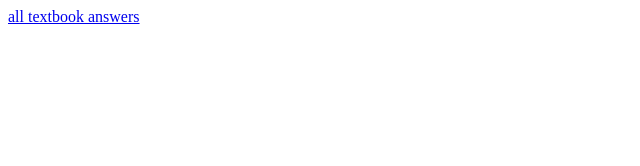
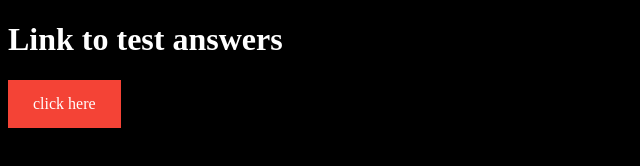
Before and after one commit to Ahurt1030/Test, a plain HTML site: page index.html in a window 1280 px wide. Shown: the whole page, without its empty margins (0-640 px from the left). Drawn offline with Linux system fonts and the light colour scheme.

Commit message:
Index.html

```diff
--- a/index.html
+++ b/index.html
@@ -1,11 +1,26 @@
 <!DOCTYPE html>
 <html>
+<body>
+    <h1 style="color:white;">Link to test answers</h1>
+<a href="https://www.youtube.com/watch?v=dQw4w9WgXcQ">click here</a>
+<style>
+    a:link, a:visited {
+      background-color: #f44336;
+      color: white;
+      padding: 15px 25px;
+      text-align: center;
+      text-decoration: none;
+      display: inline-block;
+    }
+
+    a:hover, a:active {
+      background-color: red;
+    }
+    </style>
 <head>
-<title>First website</title>
-<head>
-<body>
-
-<a href="https://www.youtube.com/watch?v=dQw4w9WgXcQ">all textbook answers</a>
+    <title>Answers</title>
+  </head>
+  <body style="background-color:black;">
 
 </body>
 </html>
```
